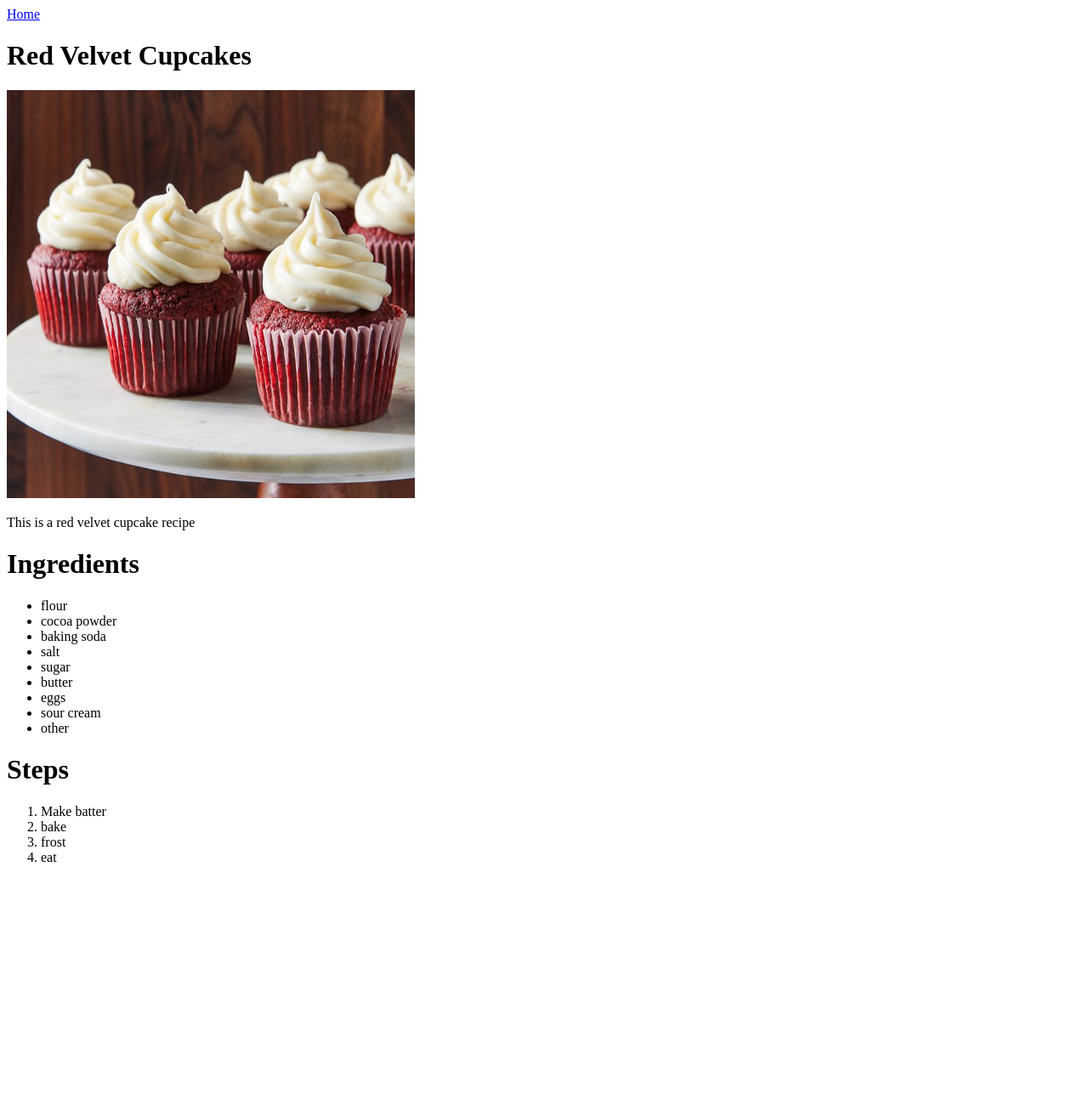
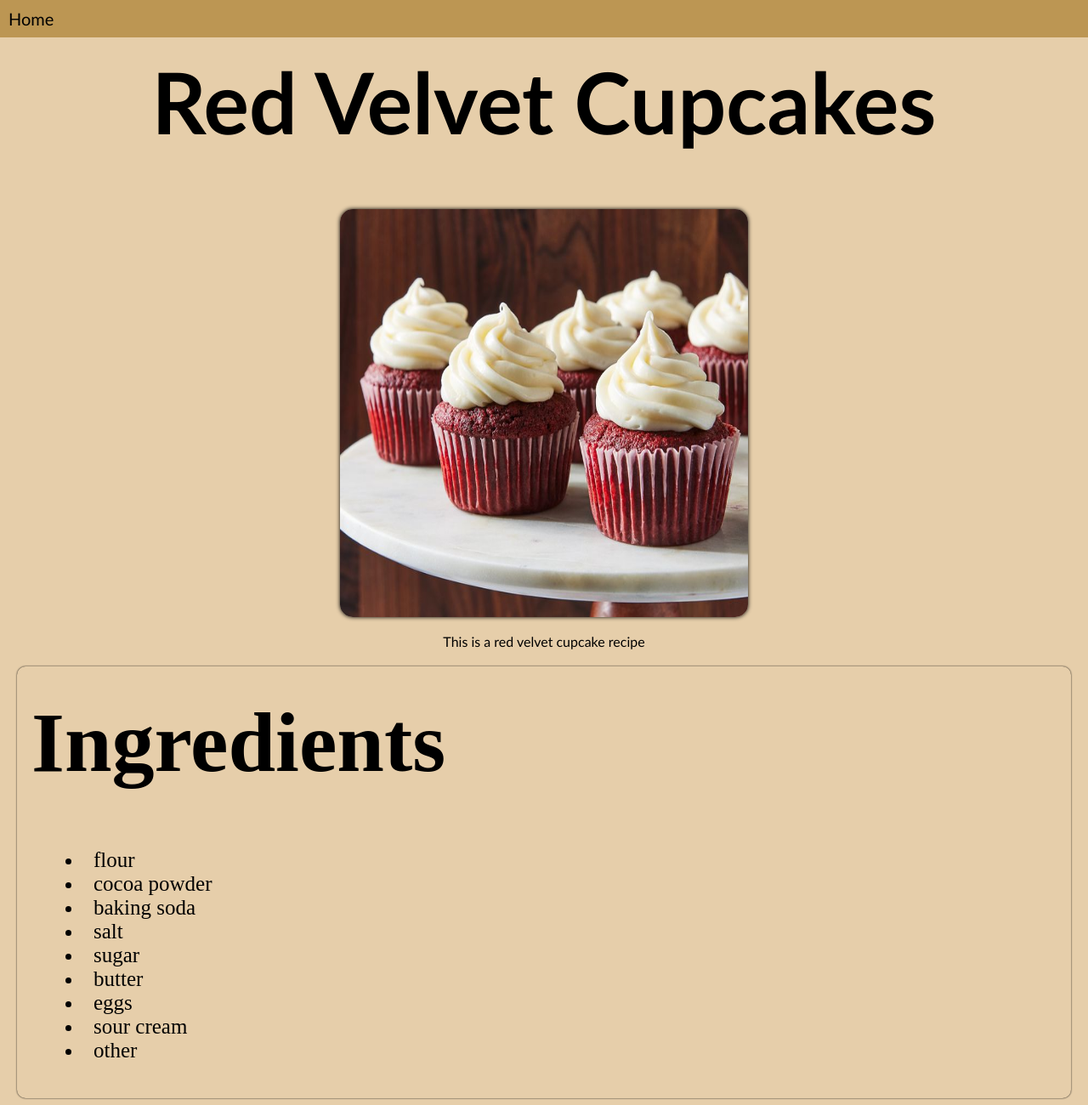
Before and after one commit to loopsc/odin-recipes, a plain HTML site: page recipes/red-velvet-cupcakes.html in a window 1280 px wide. Shown: the top 1300 px of the page at 85% size. Before the commit the page ends 1034 px from the top, so only its background shows below. Drawn offline with Linux system fonts and the light colour scheme.

Commit message:
Styling pages
Added colour and formatting to all pages

```diff
--- a/recipes/red-velvet-cupcakes.html
+++ b/recipes/red-velvet-cupcakes.html
@@ -5,14 +5,21 @@
     <meta charset="UTF-8">
     <meta name="viewport" content="width=device-width, initial-scale=1.0">
     <title>Red velvet cupcakes</title>
+    <link rel="stylesheet" href="../style.css">
 </head>
 
 <body>
-    <a href="../index.html">Home</a>
+    <div class="nav-bar">
+        <a class="home" href="../index.html">Home</a>
+    </div>
+
+    <div class="front-content">
         <h1>Red Velvet Cupcakes</h1>
         <img src="../images/redvcup.jpg" alt="Image of red velvet cupcakes" width="480" height="480">
         <p>This is a red velvet cupcake recipe</p>
+    </div>
 
+    <div class="div-content">
         <h1>Ingredients</h1>
         <ul>
             <li>flour</li>
@@ -25,7 +32,9 @@
             <li>sour cream</li>
             <li>other</li>
         </ul>
+    </div>
 
+    <div class="div-content">
         <h1>Steps</h1>
         <ol>
             <li>Make batter</li>
@@ -33,6 +42,8 @@
             <li>frost</li>
             <li>eat</li>
         </ol>
+    </div>
+
 </body>
 
 </html>
--- /dev/null
+++ b/style.css
@@ -0,0 +1,74 @@
+h1 {
+    font-weight: 900;
+    color:black;
+    font-size: 100px;
+    margin-top: 15px;
+}
+
+ul,ol {
+    list-style-position: inside;
+    font-size: 25px;
+}
+
+body {
+    background-color: #e6ceaa;
+    margin: 0;
+}
+
+a {
+    color: inherit;
+    text-decoration: none;
+}
+
+.body-text {
+    font-size: 30px;
+}
+
+img {
+    border-radius: 15px;
+    box-shadow: 0 0 5px black;
+}
+
+.home {
+    font-size: 20px;
+    font-family:'Trebuchet MS', 'Lucida Sans Unicode', 'Lucida Grande', 'Lucida Sans', Arial, sans-serif;
+}
+
+a:hover{
+    text-decoration: underline;
+}
+
+.nav-bar {
+    background: rgba(156, 108, 17, 0.562);
+    padding: 10px;
+    border-width: 7px;
+    border-color: black;
+
+}
+
+.front-content {
+    text-align: center;
+    font-family:'Trebuchet MS', 'Lucida Sans Unicode', 'Lucida Grande', 'Lucida Sans', Arial, sans-serif
+
+}
+
+.desc-text {
+    font-size: 20px;
+}
+
+.div-content {
+    margin: 20px;
+    box-shadow: 0 0 2px black;
+    border-radius: 10px;
+    padding: 17px;
+}
+
+.div-links {
+    border-width: 2px;
+    border-color: black;
+    border-radius: 10px;
+    border-style: solid;
+    padding-right: 40px;
+    margin: 80px;
+    background-color: rgba(240, 189, 95, 0.562);
+}
```
Also changed, not shown: index.html (+15 -6 lines), recipes/lasagna.html (+17 -2 lines), recipes/potato-pancakes.html (+16 -1 lines). Lines whose indentation alone changed are shown as unchanged.
